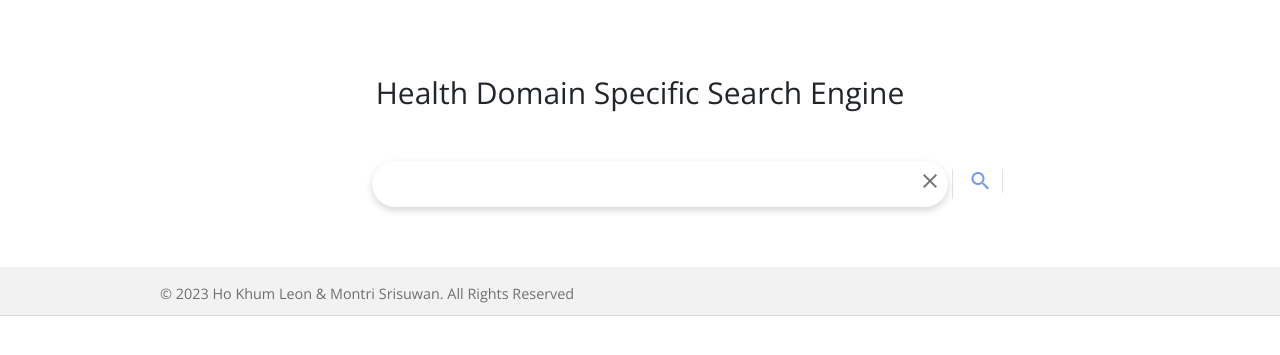
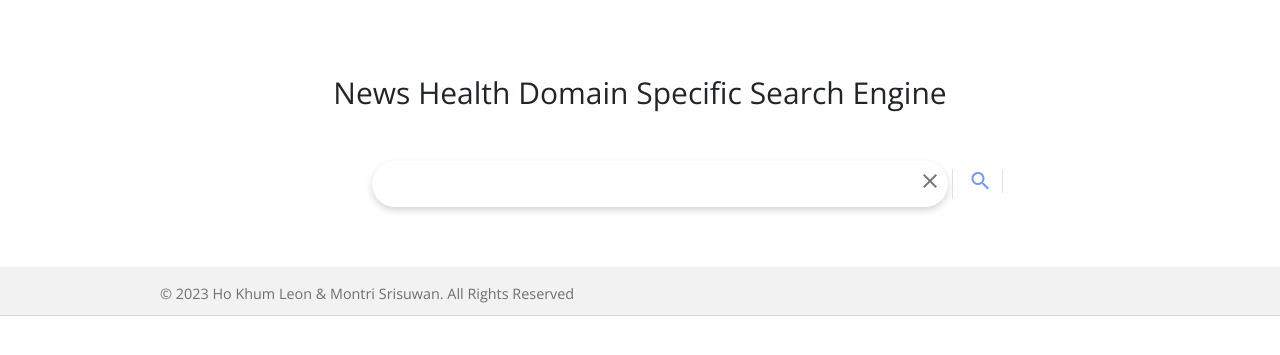
Before and after one commit to Jaydenho99/Health-News-Search-Engine, a Flask app: page /home in a window 1280 px wide. Shown: the top 355 px of the page. Run offline with Flask 3, Linux system fonts and the light colour scheme; some libraries are stand-ins or nearby versions.

Commit message:
Change head for title

```diff
--- a/templates/index.html
+++ b/templates/index.html
@@ -22,7 +22,7 @@
 <body>
     <header>
     <div class="title">
-        <h2>Health Domain Specific Search Engine</h2>
+        <h2>News Health Domain Specific Search Engine</h2>
     </div>
       <div class="top-header">
         <div class="top-header__left-sec">
```
